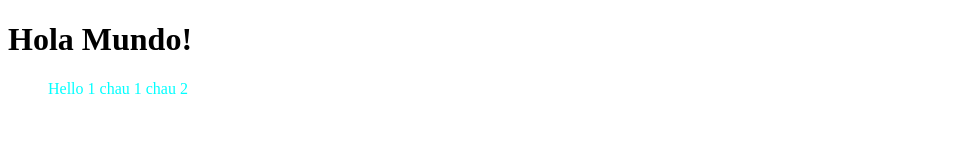
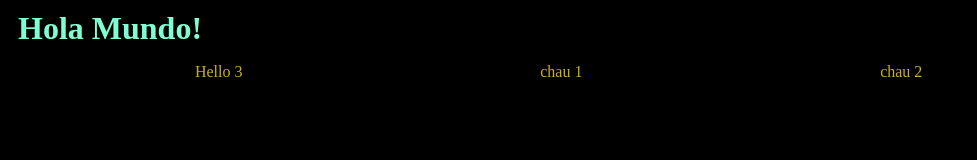
Before and after one commit to matiashernandezkopi/pagina-barista-Html-Css, a plain HTML site: page index.html in a window 1280 px wide. Shown: the whole page, without its empty margins (0-977 px from the left). Drawn offline with Linux system fonts and the light colour scheme.

Commit message:
Prueba 1

```diff
--- a/index.html
+++ b/index.html
@@ -9,7 +9,7 @@
 <body>
     <h1>Hola Mundo!</h1>
     <ul>
-        <il>Hello 1</il>
+        <il>Hello 3</il>
         <il>chau 1</il>
         <il>chau 2</il>
     </ul>
--- a/style.css
+++ b/style.css
@@ -1,3 +1,13 @@
 il{
-    color: aqua;
+    color: rgb(201, 176, 38);
+    margin: 12%;
 }
+
+body{
+    background-color: black;
+}
+
+h1{
+    color: aquamarine;
+    margin: 10px;
+}
```
